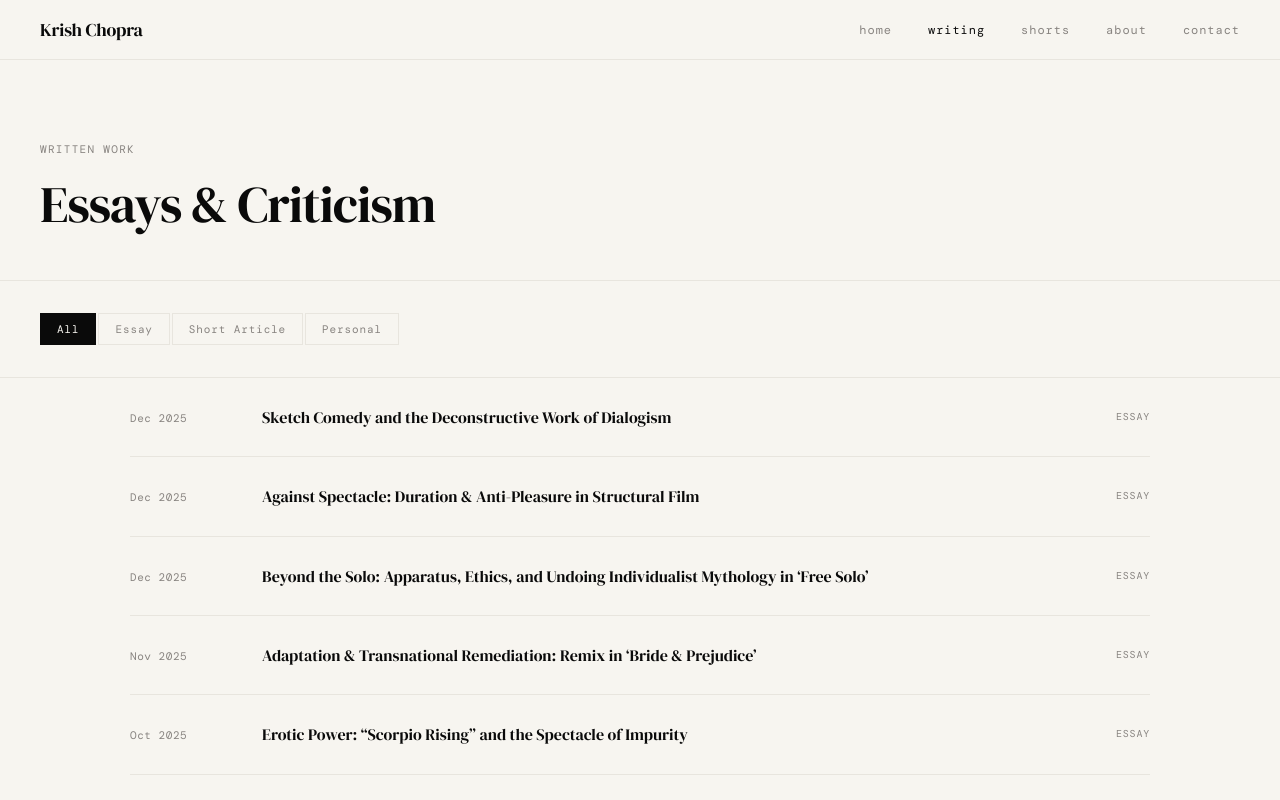
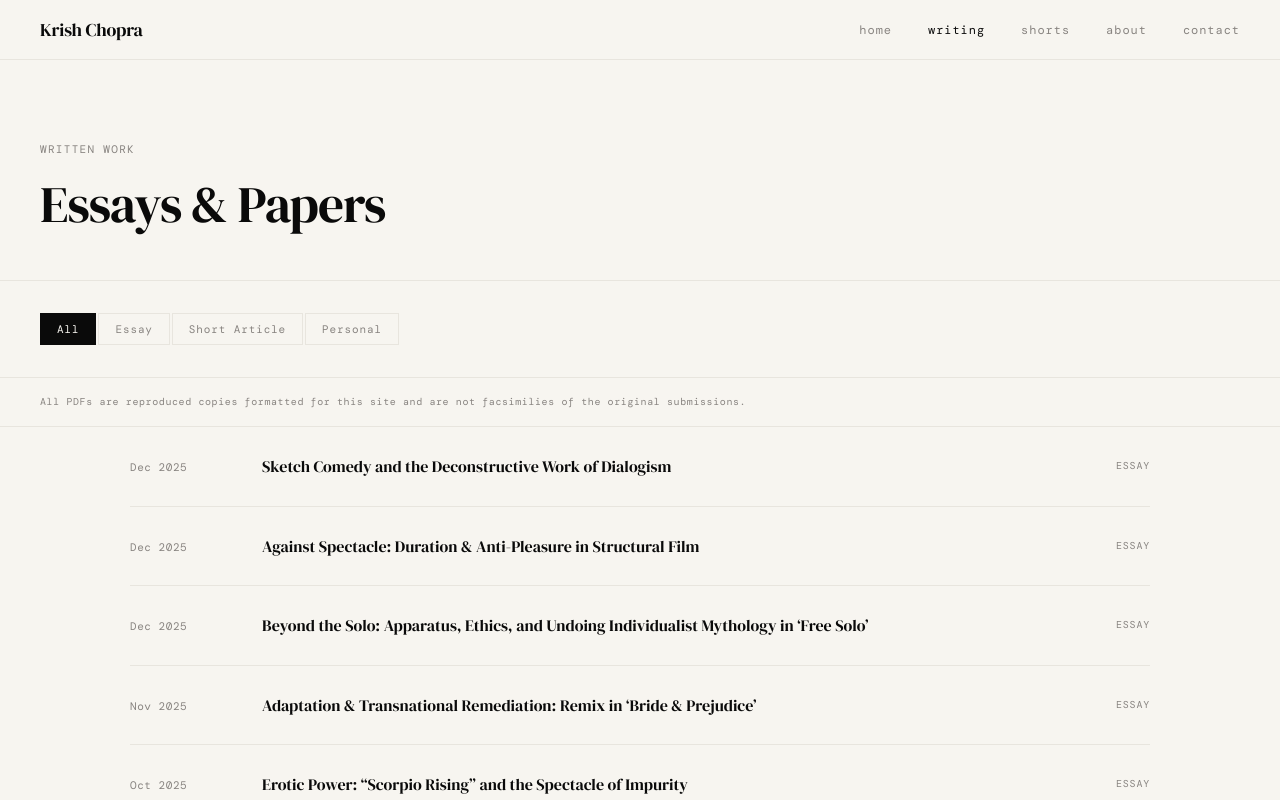
Before and after one commit to KrishChopra04/krish-portfolio, a Next.js app: page /writing in a window 1280 px wide. Shown: the top 800 px of the page. Built offline with nearby package versions, Linux system fonts and the light colour scheme; a web font is replaced by a local one.

Commit message:
Update page.tsx

```diff
--- a/app/writing/page.tsx
+++ b/app/writing/page.tsx
@@ -38,7 +38,7 @@ export default function Writing() {
           lineHeight: 1.05,
           color: 'var(--black)',
         }}>
-          Essays &amp; Criticism
+          Essays &amp; Papers
         </h1>
       </div>
 
@@ -68,7 +68,16 @@ export default function Writing() {
           </button>
         ))}
       </div>
-
+      <p style={{
+        padding: '16px 40px',
+        fontFamily: 'var(--mono)',
+        fontSize: '10px',
+        letterSpacing: '0.06em',
+        color: 'var(--gray-muted)',
+        borderBottom: '1px solid var(--gray-light)',
+      }}>
+        All PDFs are reproduced copies formatted for this site and are not facsimilies of the original submissions.
+        </p>
       <div style={{
         maxWidth: 'var(--max)',
         margin: '0 auto',
```
